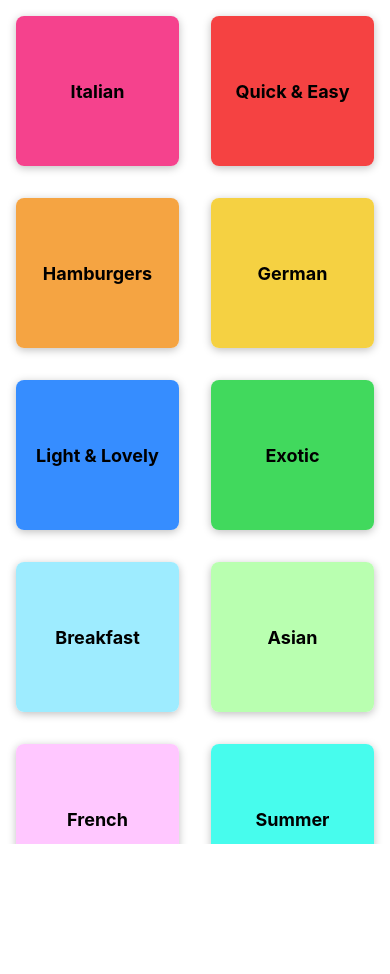
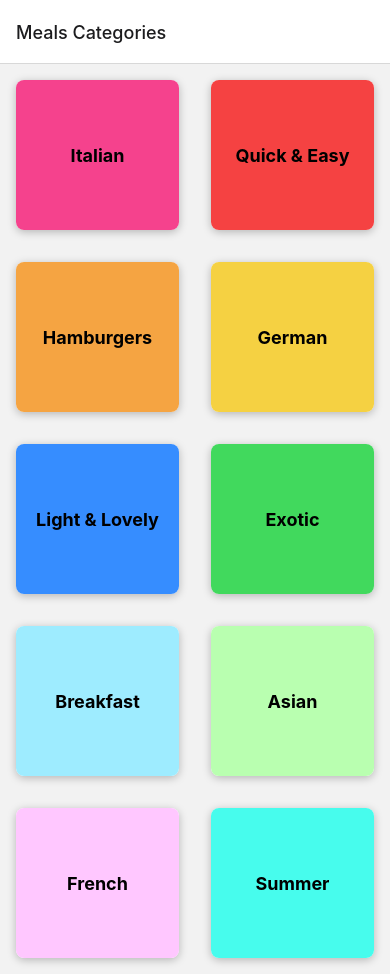
Before and after one commit to missatrox44/meal-app, a React Native app: screen / in a window 390 px wide. Before the commit the page ends 844 px from the top, so only its background shows below. Built offline with nearby package versions, Linux system fonts and the light colour scheme.

Commit message:
install react-navigation package and dependencies

```diff
--- a/App.js
+++ b/App.js
@@ -1,14 +1,23 @@
 import { StatusBar } from 'expo-status-bar';
 import { StyleSheet } from 'react-native';
+import { NavigationContainer } from '@react-navigation/native';
+import { createStackNavigator } from '@react-navigation/stack';
+
 import CategoriesScreen from './screens/CategoriesScreen';
+
+//Stack is an object w/ two properties where every property holds an object that acts as a component
+const Stack = createStackNavigator();
 
 export default function App() {
   return (
     <>
-    <StatusBar style='light'/>
-    <CategoriesScreen />
+      <StatusBar style='dark' />
+      <NavigationContainer>
+        <Stack.Navigator>
+          <Stack.Screen name='Meals Categories' component={CategoriesScreen} />
+        </Stack.Navigator>
+      </NavigationContainer>
     </>
-
   );
 }
 
--- a/package.json
+++ b/package.json
@@ -10,11 +10,15 @@
     "eject": "expo eject"
   },
   "dependencies": {
+    "@react-navigation/native": "^6.0.16",
+    "@react-navigation/stack": "^6.3.7",
     "expo": "~47.0.8",
     "expo-status-bar": "~1.4.2",
     "react": "18.1.0",
     "react-dom": "18.2.0",
     "react-native": "0.70.5",
+    "react-native-safe-area-context": "4.4.1",
+    "react-native-screens": "~3.18.0",
     "react-native-web": "0.17.1"
   },
   "devDependencies": {
```
Also changed, not shown: 1 other file (tests, documents, lock files or other folders).
